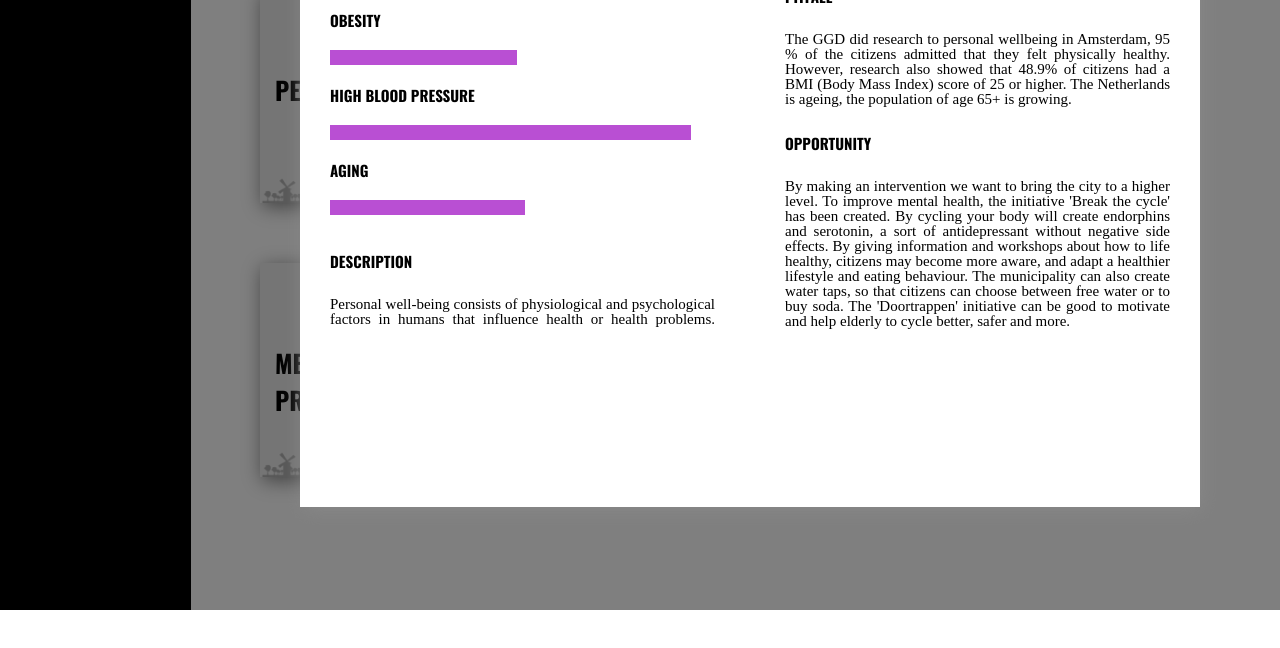
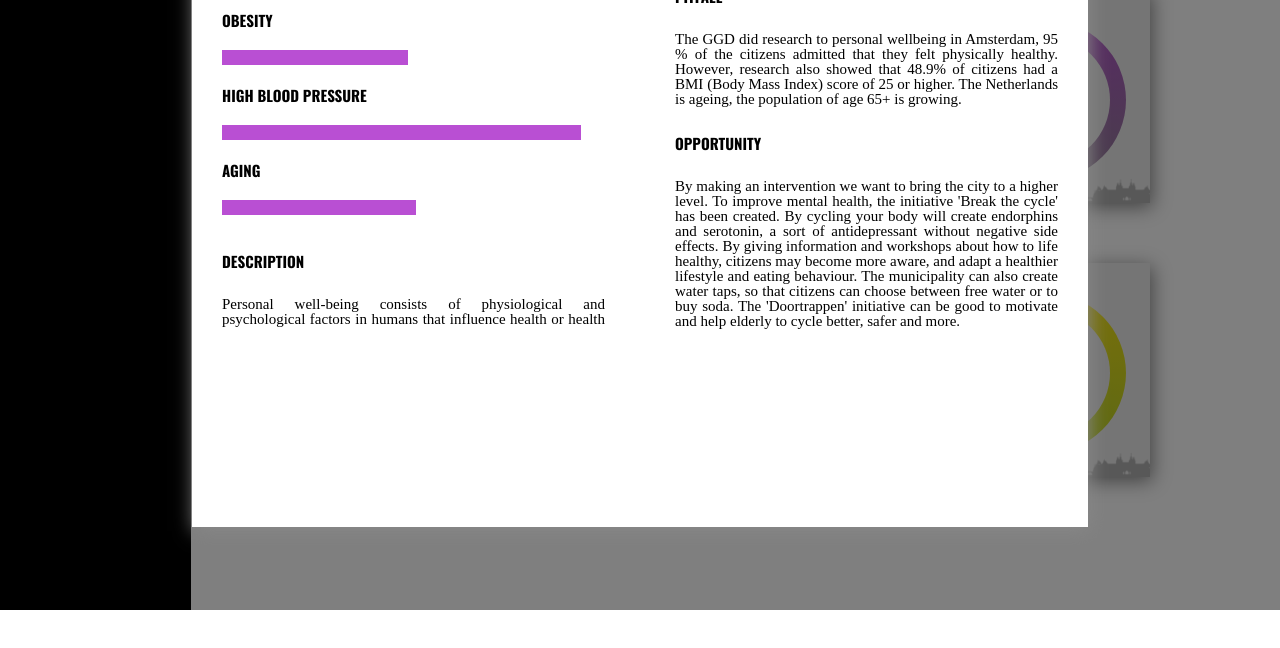
Before and after one commit to 447578/SSS_impact_index_tool, a plain HTML site: page Web/index.html in a window 1280 px wide. Both pictures are taken after a click on the element "PERSONAL WELLBEING". Shown: the part 190-838 px from the top of the page. Drawn offline with nearby package versions, Linux system fonts and the light colour scheme; some packages are replaced by stand-ins of ours; a script that the page names is missing.

Commit message:
center popup, category color

```diff
--- a/Web/style.css
+++ b/Web/style.css
@@ -108,7 +108,7 @@ padding-left: 30px;
   position: relative;
 	width: 10rem;
 	height: 10rem;
-	background: conic-gradient(from 0deg, #FFE412, #5DBB46);
+	background: conic-gradient(from 0deg, #00A2D3, #5DBB46);
 	border-radius: 50%;
 }
 .pie-2 {
@@ -148,7 +148,7 @@ border-radius: 50%;
 	top: 52%;
 	left: 52%;
 	transform: translate(-50%,-50%);
-	background-color: whitesmoke;
+	background-color: #ececec;
 	border-radius: 50%;
 	width: 8rem;
 	height: 8rem;
@@ -289,11 +289,11 @@ button {
 
 
 .popup-content{
-  width: 900px;
-  height: 700px;
+  width: 70%;
+  height: 90vh;
   background-color: white;
   top: -700px;
-  margin: 10px 20px 0px 300px ;
+  margin: 0 auto ;
   z-index: 5;
   position: relative;
   overflow: hidden;
```
Also changed, not shown: 1 other file.
